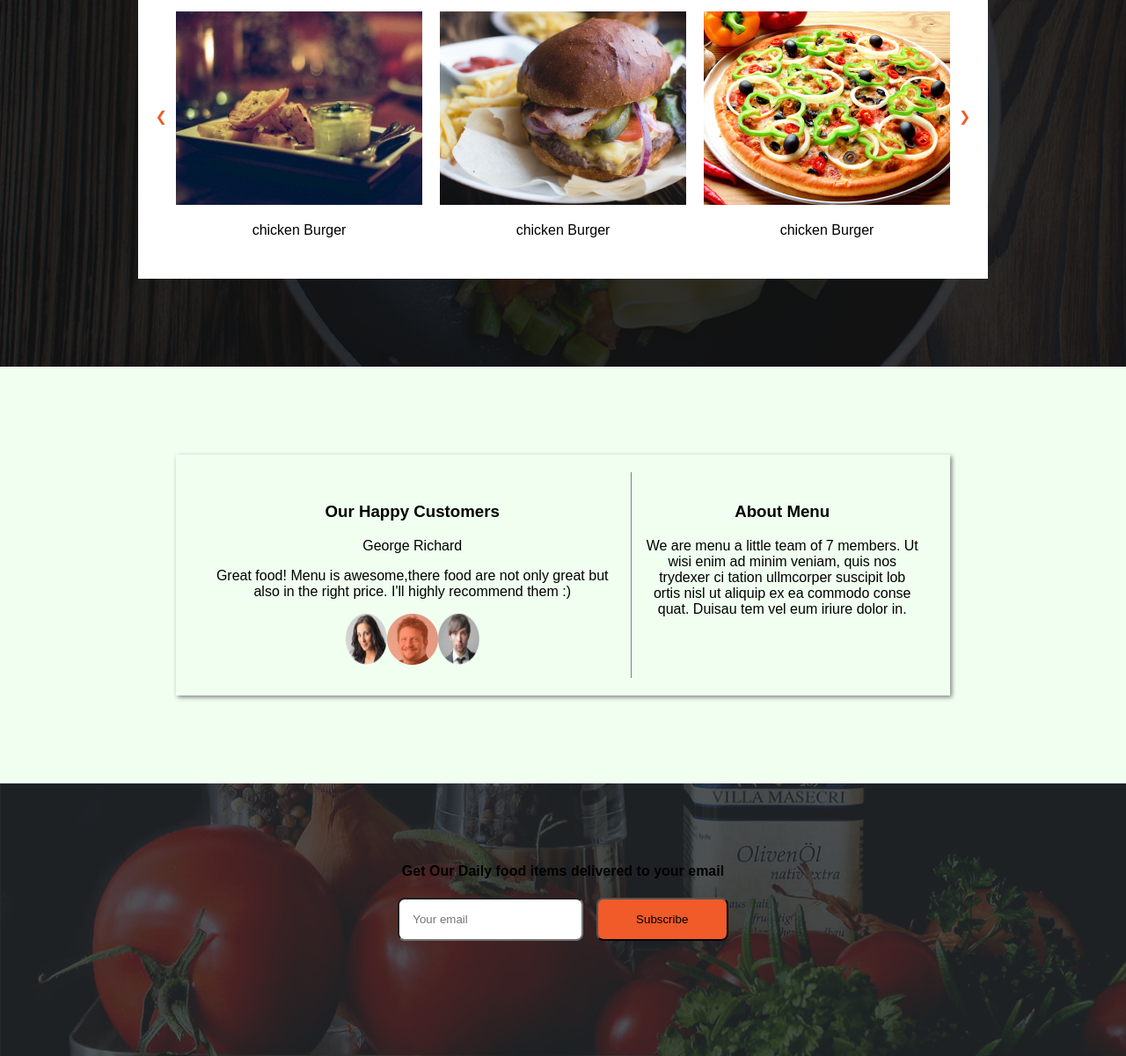
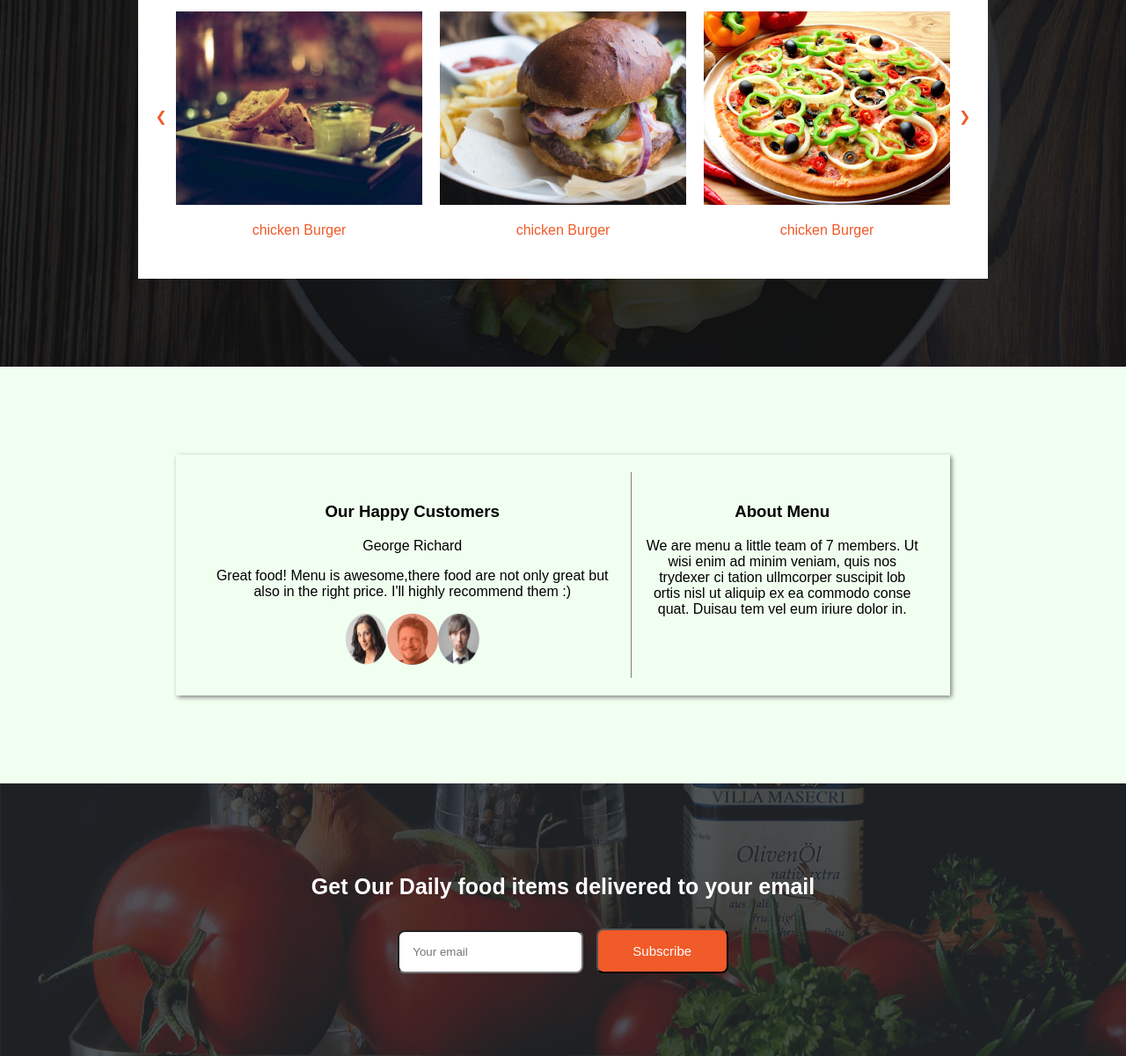
Before and after one commit to Solomonmuli/anita-kitchen, a plain HTML site: page index.html in a window 1280 px wide. Shown: the part 1548-2749 px from the top of the page at 88% size. Drawn offline with Linux system fonts and the light colour scheme.

Commit message:
add color style to the lower food section

```diff
--- a/index.css
+++ b/index.css
@@ -190,8 +190,10 @@ main{
   width: 100%;
   display: flex;
   flex-direction: row;
+}.footer-images .img p{
+  color: #F15A29;
+}
 
-}
 
 .buttons{
   padding: 5px;
@@ -259,6 +261,13 @@ margin-top: 120px;
   padding: 15px;
   border-left:1px solid grey ;
 }
+.subscription-section h4{
+  font-size: 25px;
+  color: white;
+
+
+}
+
 .subscription-section{
   /* display: flex; */
   justify-content: center;
@@ -268,6 +277,7 @@ margin-top: 120px;
   background-size: cover;
   height: 30vh;
   padding-top: 70px;
+  color: white;
 }
 input{
   padding: 15px;
@@ -280,6 +290,9 @@ input{
   background-color: #F15A29;
   margin-left:10px ;
   border-radius: 8px;
+  color: white;
+  font-size: 15px;
+  text-align: center;
 }
 footer{
   background-color: #F15A29;
```
